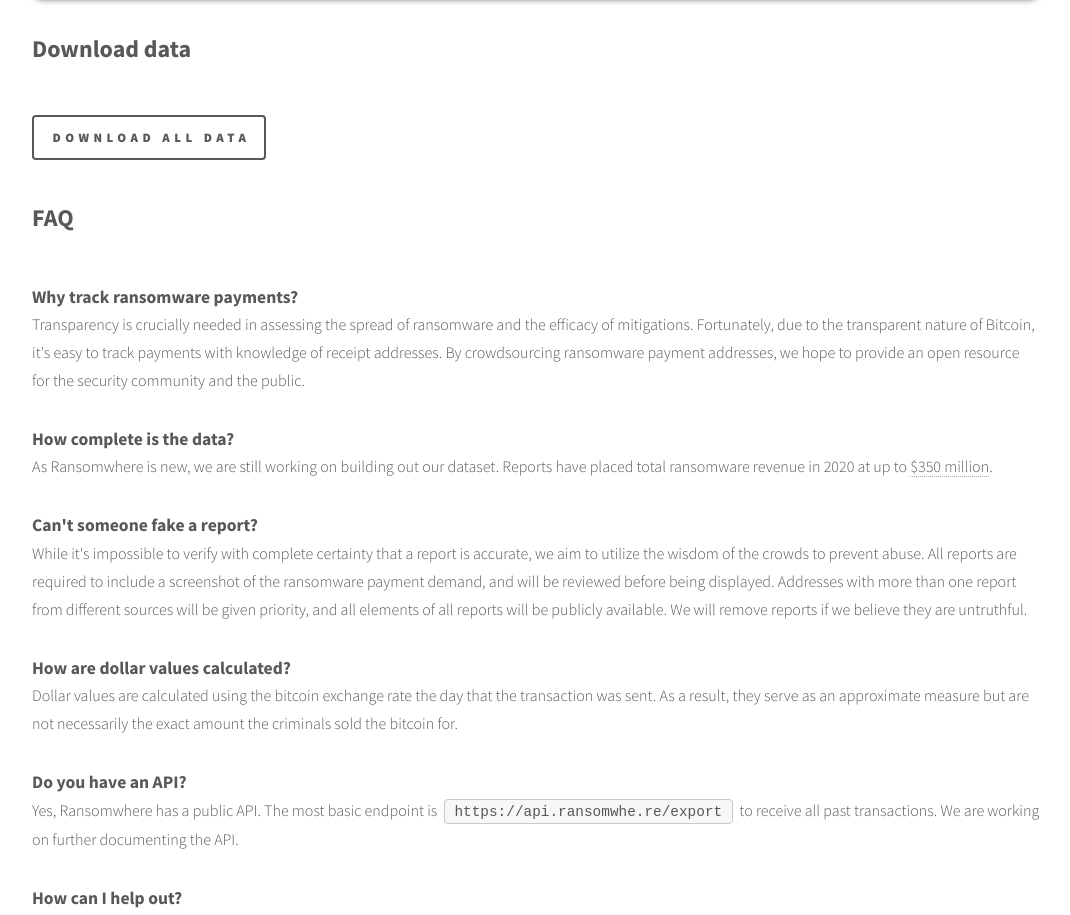
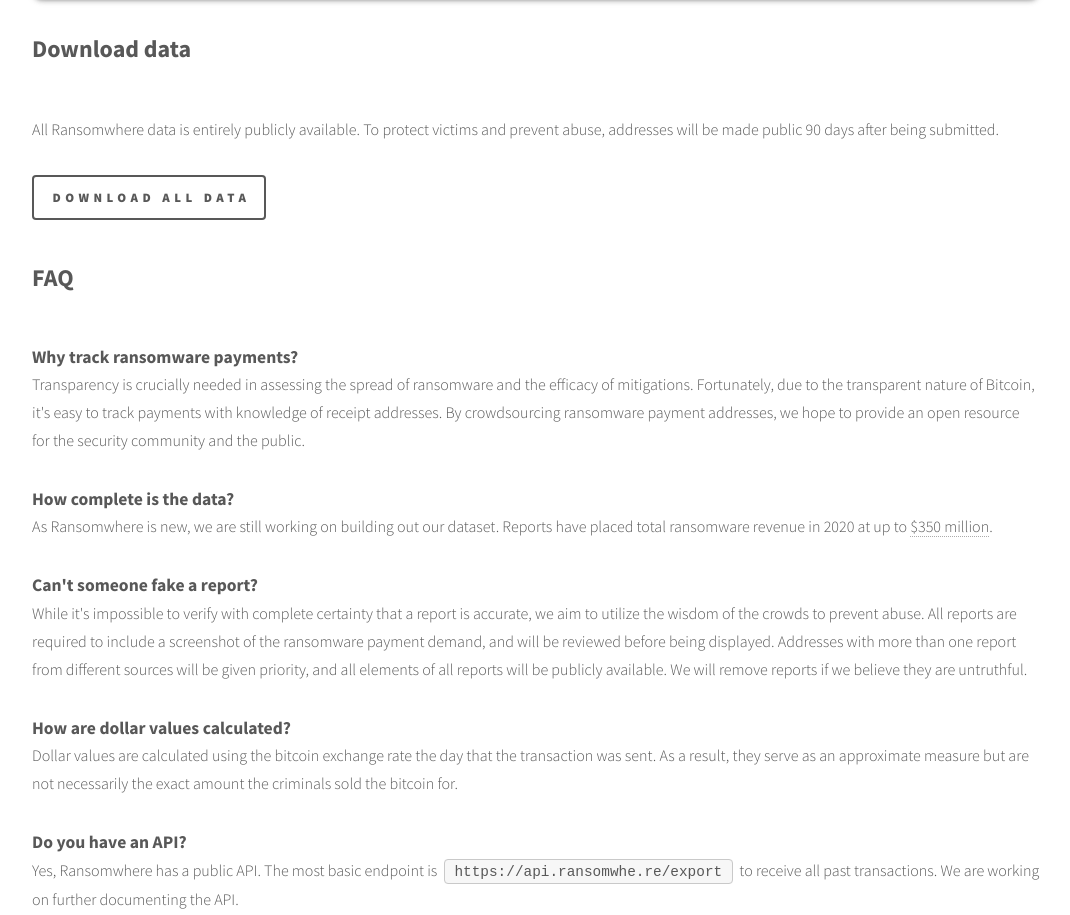
Before and after one commit to cablej/ransomwhere, a plain HTML site: page docs/index.html in a window 1280 px wide. Shown: the part 2805-3720 px from the top of the page, without its empty margins (104-1174 px from the left). Drawn offline with Linux system fonts and the light colour scheme; no server answers.

Commit message:
Update index.html

```diff
--- a/docs/index.html
+++ b/docs/index.html
@@ -196,6 +196,8 @@
         </div>
         <div style="margin-top: 2em;" id="download">
           <h2>Download data</h2>
+          <p>All Ransomwhere data is entirely publicly available. To protect victims and prevent abuse, addresses will
+            be made public 90 days after being submitted.</p>
           <a class="button secondary" onclick="downloadFile()">Download all data</a>
         </div>
         <div style="margin-top: 2em;" class="no-margin" id="faq">
```
